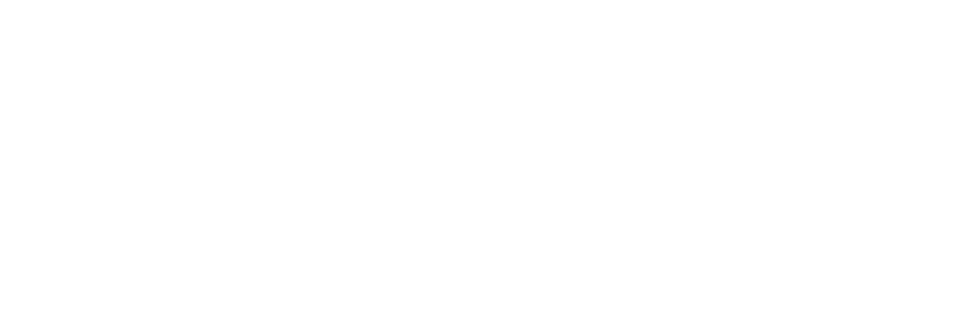
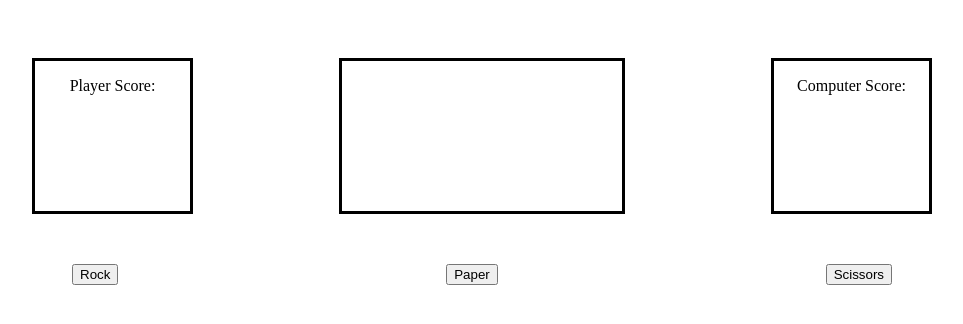
Before and after one commit to Compline93/rock-paper-scissors, a plain HTML site: page index.html in a window 1280 px wide. Shown: the whole page, without its empty margins (26-989 px from the left). Drawn offline with Linux system fonts and the light colour scheme.

Commit message:
Built basic GUI

```diff
--- a/index.html
+++ b/index.html
@@ -3,10 +3,12 @@
 <head>
     <meta charset="UTF-8">
     <meta name="viewport" content="width=device-width, initial-scale=1.0">
+    <script src="rps.js"></script>
+    <link rel="stylesheet" href="styles.css">
     <title>Rock, Paper, Scissors</title>
 </head>
 <body>
-    <script>
+    <!-- Moved to rps.js --<script>
         function game() {
             // Sets scores to 0 for each round
             let playerWin = 0;
@@ -49,6 +51,29 @@
                 alert(`You lose! Final score: player-${playerWin}, computer-${computerWin}`);
             }
         }
-    </script>
+    </script>-->
+
+    <div class="container">
+        <div class="center">
+            <div class="playerscore">
+                <p class="heading">Player Score:</p>
+                <p class="pscoretracker"></p>
+            </div>
+            <div class="narratebox">
+                <p class="playerchoice"></p>
+                <p class="computerchoice"></p>
+                <p class="narrative"></p>
+            </div>
+            <div class="computerscore">
+                <p class ="heading">Computer Score:</p>
+                <p class="pscoretracker"></p>
+            </div>
+        </div>
+        <div class="playbuttons">
+            <button class="rock">Rock</button>
+            <button class="paper">Paper</button>
+            <button class="scissors">Scissors</button>
+        </div>
+    </div>
 </body>
 </html>
--- /dev/null
+++ b/rps.js
@@ -0,0 +1,42 @@
+function game() {
+    // Sets scores to 0 for each round
+    let playerWin = 0;
+    let computerWin = 0;
+
+    // Game loop - runs until one player gets three points
+    do {
+
+        // Computer chooses randomly
+        const choices = ["rock", "paper", "scissors"];
+        function getComputerChoice() {
+        let computerSelection = choices.at(Math.floor(Math.random() * 3));
+            return computerSelection;
+        }
+        const computerSelection = getComputerChoice();
+
+        // Asks and regularizes player input
+        const playerInput = prompt("Rock, Paper, or Scissors?");
+        const playerSelection = playerInput.toLowerCase();
+
+        // Plays a round of RPS, reports back win or loss and increments score
+        function playRound(playerSelection, computerSelection) {
+            if ((playerSelection == "rock" && computerSelection == "paper") || (playerSelection == "paper" && computerSelection == "scissors") || (playerSelection == "scissors" && computerSelection == "rock")) {
+                return [++computerWin, alert(`You lose: ${computerSelection} beats ${playerSelection}! Current score: player-${playerWin}, computer-${computerWin}`)];
+            } else if ((playerSelection == "rock" && computerSelection == "scissors") || (playerSelection == "paper" && computerSelection == "rock") || (playerSelection == "scissors" && computerSelection == "paper")) {
+                return [++playerWin, alert(`You win: ${playerSelection} beats ${computerSelection}! Current score: player-${playerWin}, computer-${computerWin}`)];
+            } else {
+                return alert(`Tie: both picked ${playerSelection}.`);
+            }
+        }
+
+        console.log(playRound(playerSelection, computerSelection));
+    }
+    while (playerWin < 3 && computerWin < 3);
+
+    // Declares winner of game round
+    if (playerWin == 3) {
+        alert(`You win! Final score: player-${playerWin}, computer-${computerWin}`);
+    } else if (computerWin == 3) {
+        alert(`You lose! Final score: player-${playerWin}, computer-${computerWin}`);
+    }
+}
--- /dev/null
+++ b/styles.css
@@ -0,0 +1,51 @@
+body {
+    display: flex;
+    flex-direction: column;
+}
+
+.container {
+    display: flex;
+    flex-direction: column;
+    justify-content: center;
+    max-width: 1000px;
+    align-content: center;
+}
+
+.center {
+    display: flex;
+    flex-direction: row;
+    justify-content: space-between;
+    margin: 50px;
+}
+
+.playerscore,
+.computerscore,
+.narratebox {
+    display: flex;
+    flex-direction: column;
+    border-style: solid;
+    padding: 0px 15px;
+}
+
+.narratebox {
+    width: 250px;
+    height: 150px;
+}
+
+.playerscore,
+.computerscore {
+    width: 125px;
+}
+
+.heading {
+    align-self: center;
+}
+
+.playbuttons {
+    display: flex;
+    flex-direction: row;
+    justify-content: space-between;
+    justify-self: center;
+    max-width: 1000px;
+    margin: 0px 90px;
+}
```
